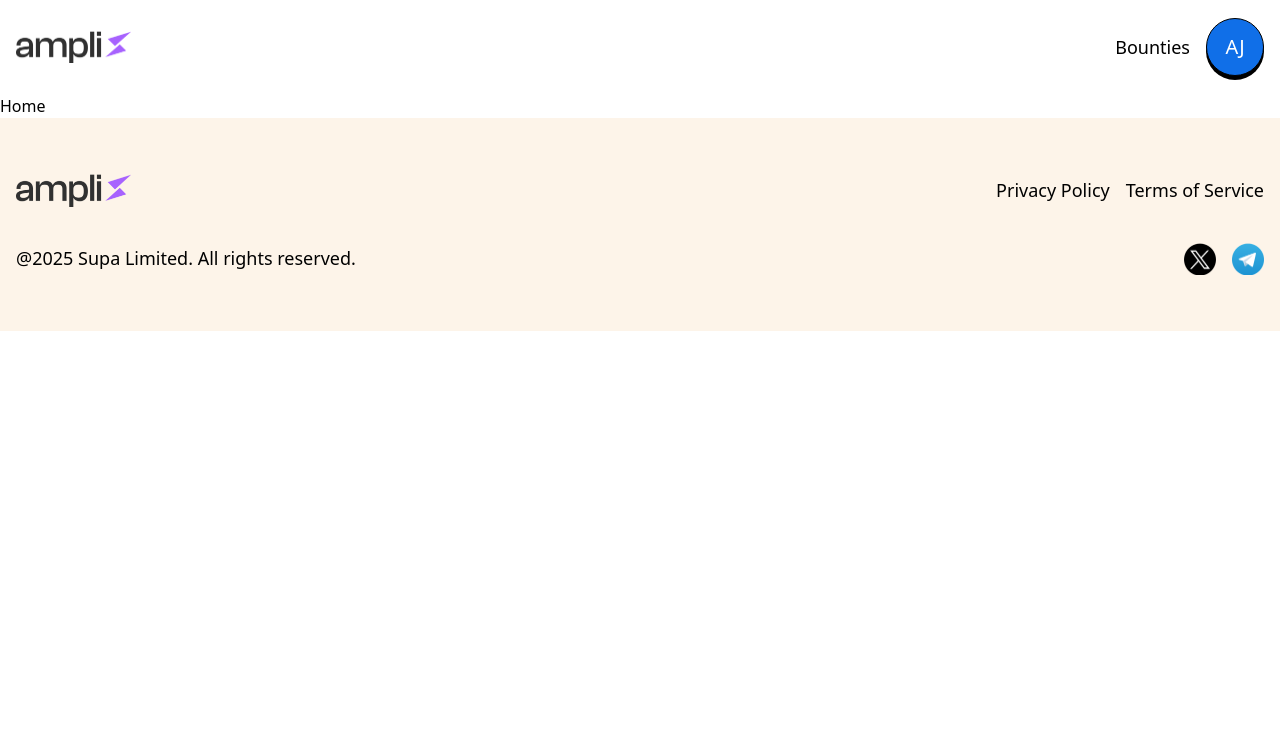
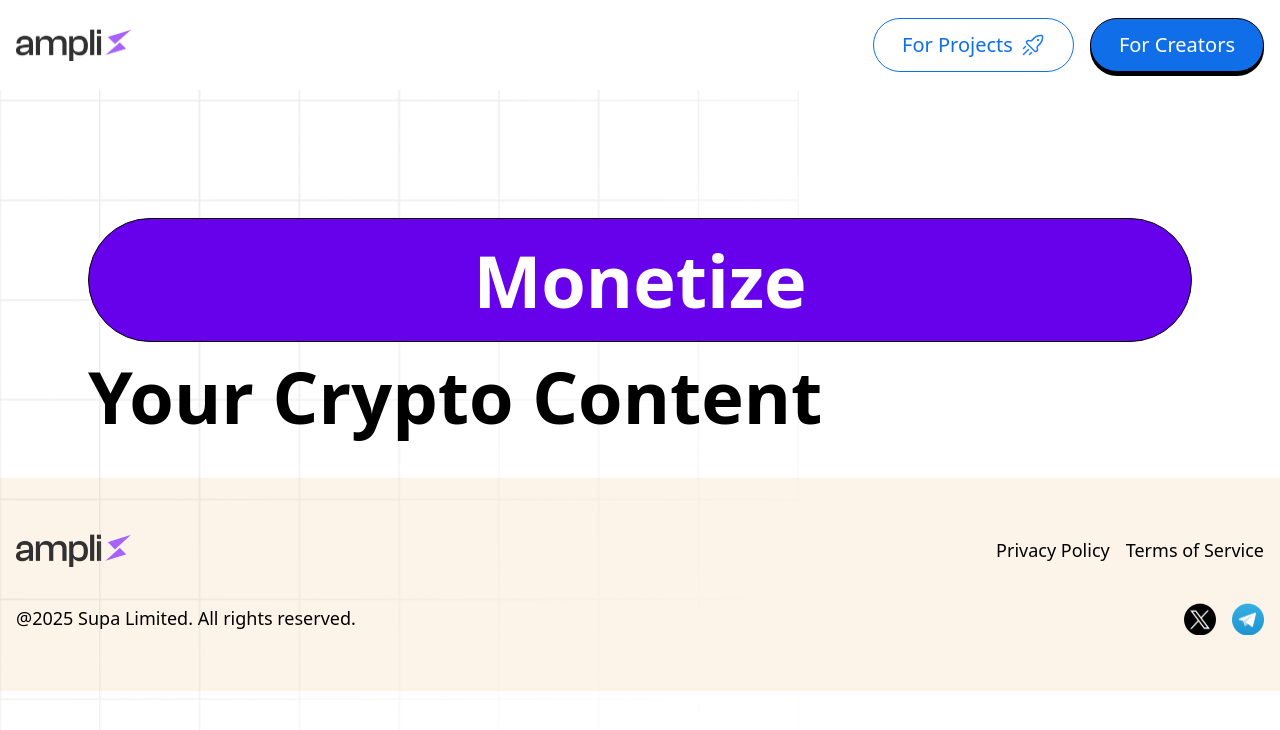
Before and after one commit to Naimish-Dev/Frontend, a Next.js app: page / in a window 1280 px wide. Shown: the top 730 px of the page. Built offline with nearby package versions, Linux system fonts and the light colour scheme.

Commit message:
Navbar ui change

```diff
--- a/src/app/globals.css
+++ b/src/app/globals.css
@@ -27,15 +27,24 @@
   --spacing-16: 16px;
   --spacing-18: 18px;
   --spacing-36: 36px;
+  --spacing-180: 180px;
 
   /* width */
   --width-151: 151px;
+
+  /* max-width */
+  --maxwidth-1105: 1104px;
+
 
   /* Shadow */
   --shadow-xl: 0px 4px 0px 0px rgba(0, 0, 0, 1);
 }
 
 @layer base {
+
+  .xxl {
+    @apply text-4xl lg:text-5xl xl:text-7xl leading-normal font-semibold;
+  }
   h1,
   .h1 {
     @apply text-4xl lg:text-56 leading-normal font-semibold text-black;
--- a/src/app/page.js
+++ b/src/app/page.js
@@ -1,4 +1,7 @@
+import Hero from "@/components/Hero";
 
 export default function Home() {
-  return <div>Home</div>;
+  return <div>
+    <Hero></Hero>
+  </div>;
 }
--- /dev/null
+++ b/src/components/Hero.js
@@ -0,0 +1,20 @@
+import React from 'react'
+
+export default function Hero() {
+  return (
+    <div className="bg_square">
+      <div className="pt-28 xl:pt-32 2xl:pt-180 relative z-[1]">
+        <div className="max-w-[1104px] mx-auto w-full">
+          <div className="pb-4 lg:pb-7">
+            <h1 className="xxl">
+              <span className=" border border-solid border-black rounded-full py-[7px] px-[11px] bg-[#6701EC] text-white flex items-center justify-center flex-shrink-0 flex-flex-1">
+                Monetize
+              </span>
+              Your Crypto Content
+            </h1>
+          </div>
+        </div>
+      </div>
+    </div>
+  );
+}
--- a/src/components/Navbar.js
+++ b/src/components/Navbar.js
@@ -36,8 +36,23 @@ export default function Navbar() {
               src="/logo/ampli5.png"
             />
           </Link>
+          <div className="flex items-center gap-2 sm:gap-4">
+            <ExploreBtn className="bg-white hover:bg-white text-blue-btn! hover:text-white border-blue-btn shadow-none px-4 lg:px-7  py-1.5 lg:py-3 text-14 lg:text-20">
+              For Projects
+              <Image
+                alt="Arrow"
+                width={1000}
+                height={1000}
+                className="w-6 h-6 ml-2 hidden sm:block"
+                src="/icons/rocket-01.png"
+              />
+            </ExploreBtn>
+            <ExploreBtn className="bg-blue-btn text-white! hover:text-white  px-4 lg:px-7 py-1.5 lg:py-3 text-14 lg:text-20">
+              For Creators
+            </ExploreBtn>
+          </div>
 
-          <div className="flex items-center gap-2 sm:gap-4">
+          {/* <div className="flex items-center gap-2 sm:gap-4">
             <Link href="/bounties" className="font-medium text-18">
               Bounties
             </Link>
@@ -69,7 +84,7 @@ export default function Navbar() {
                 ''
               )}
             </div>
-          </div>
+          </div> */}
         </div>
       </Container>
     </header>
--- /dev/null
+++ b/src/components/ui/useroverlay.js
@@ -0,0 +1,22 @@
+import React from 'react';
+
+export default function userOverlay({ userList }) {
+  return (
+    <div>
+      <div className="flex justify-start -space-x-1.5">
+        {avatars.map((src, index) => (
+          <Image
+            key={index}
+            src={src}
+            alt=""
+            width={24}
+            height={24}
+            className="w-6 h-6 rounded-full bg-slate-100 ring-1 ring-white"
+            loading="lazy"
+            decoding="async"
+          />
+        ))}
+      </div>
+    </div>
+  );
+}
```
